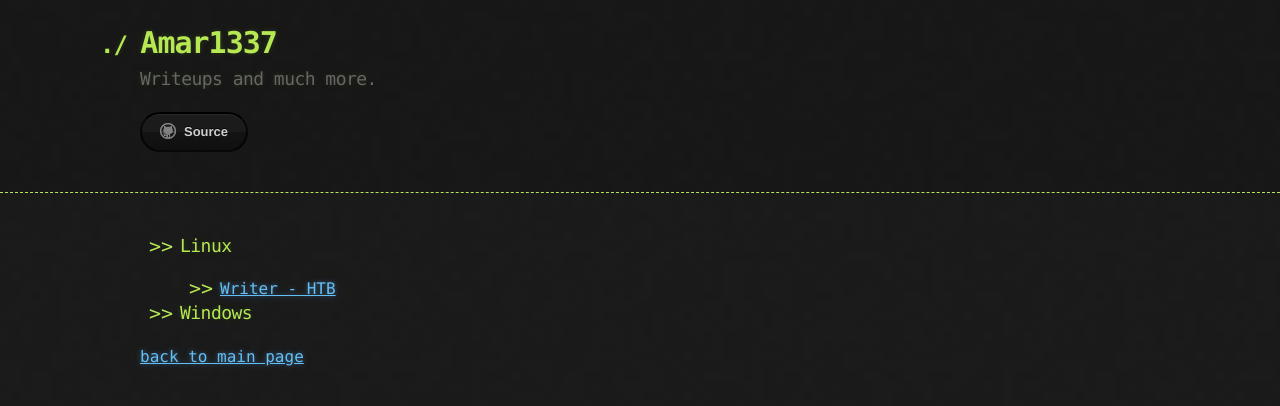
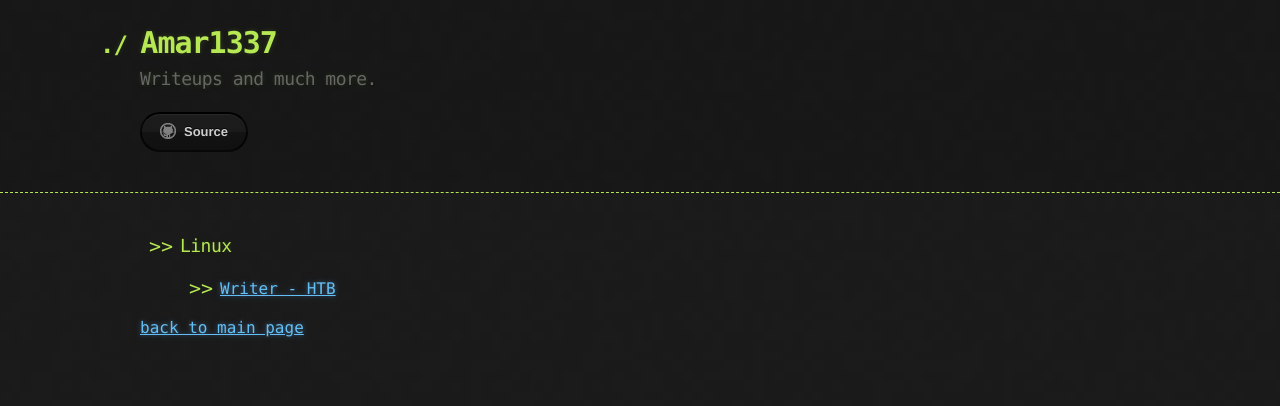
Before and after one commit to Amar-1337/amar-1337.github.io, a Jekyll site: the page built from hack-the-box.md, in a window 1280 px wide. Shown: the top 406 px of the page. Built offline with Jekyll 4.4.1, drawn with Linux system fonts in a browser that asks for light colours.

Commit message:
updated page

```diff
--- a/hack-the-box.md
+++ b/hack-the-box.md
@@ -5,7 +5,5 @@ layout: default
 - ### Linux
     - [<p1> Writer - HTB </p1>](./boxes/writer-htb.html)
 
-- ### Windows
-
 
 [back to main page](./)
```
Also changed, not shown: try-hack-me.md (+1 -1 lines).
